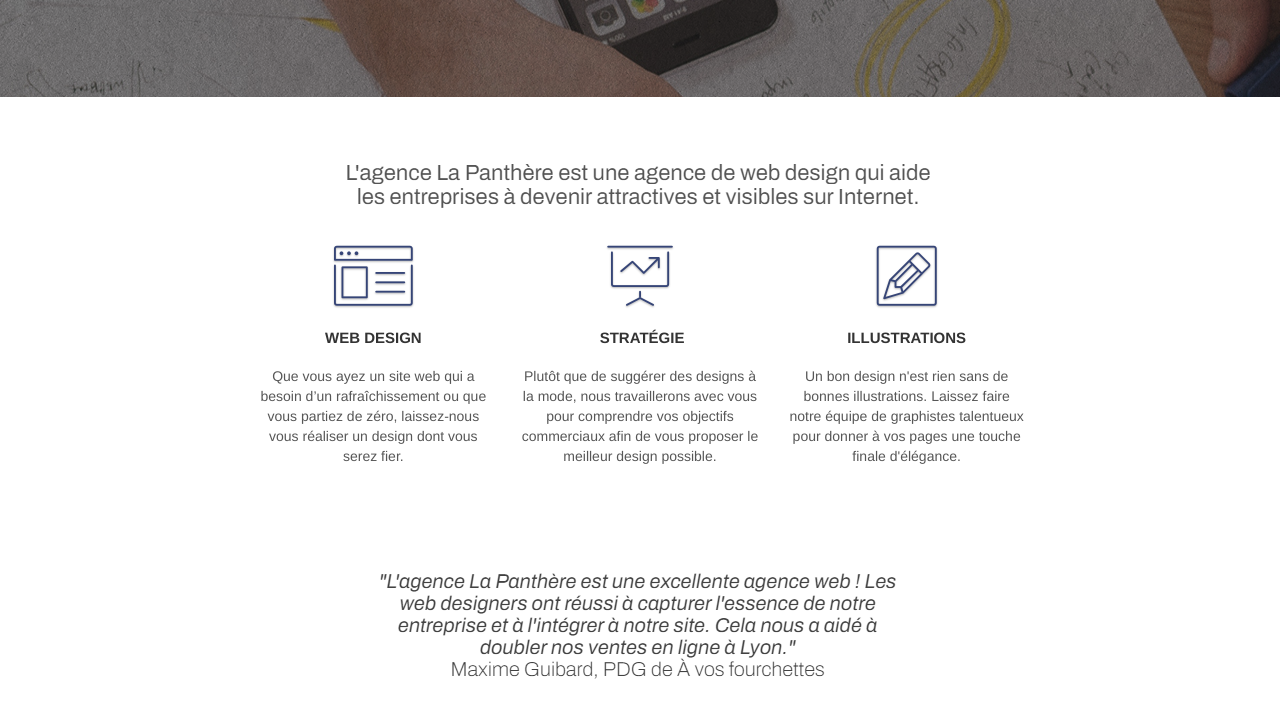
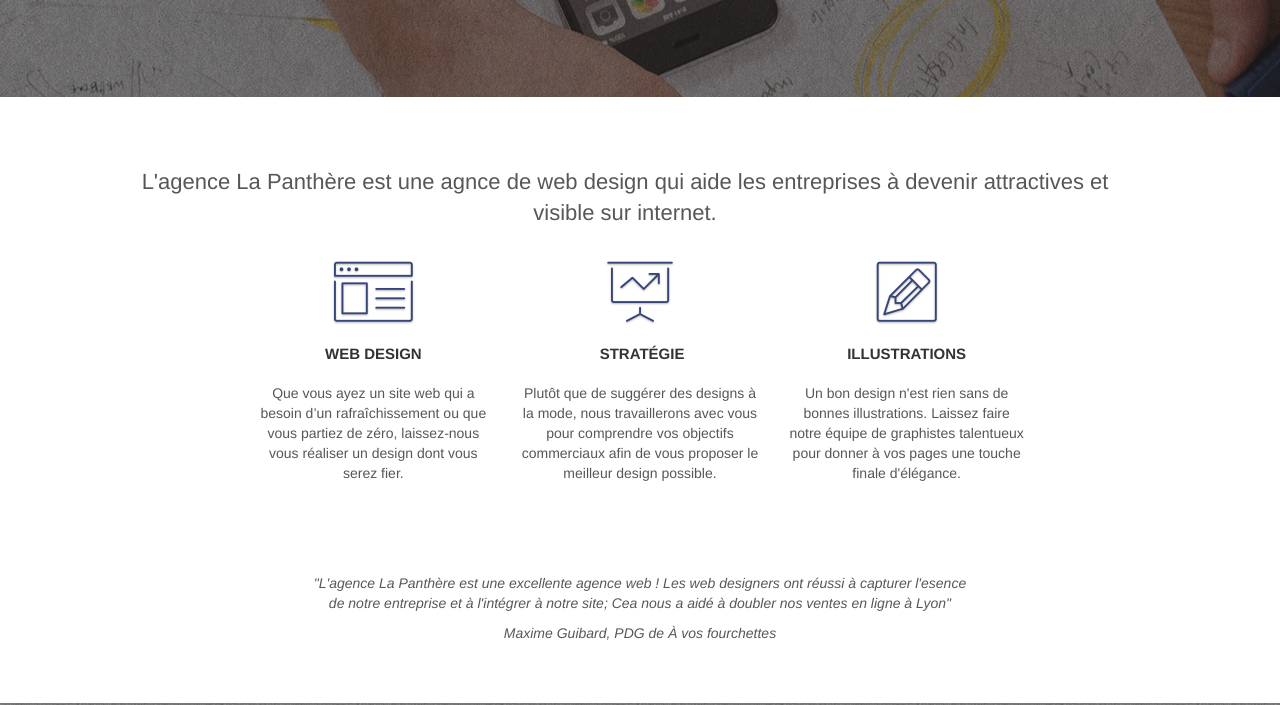
Before and after one commit to alexterieur1/projet-4, a plain HTML site: page index.html in a window 1280 px wide. Shown: the part 438-1143 px from the top of the page. Drawn offline with Linux system fonts and the light colour scheme; grey boxes are pictures that could not be loaded.

Commit message:
image texte supprimée

```diff
--- a/index.html
+++ b/index.html
@@ -20,17 +20,8 @@
 	<script src="./js/gmaps.js"></script>
 
     <title>.</title>
-
-
-<!-- Analytics -->
-
-<!-- Analytics END -->
-
 </head>
 <body>
-<!-- Principal conteneur -->
-<div class="page-container">
-
 <!-- bloc-0 -->
 <header class="bloc bgc-white l-bloc " id="bloc-0">
 	<div class="container bloc-sm">
@@ -82,11 +73,9 @@
 	<!-- bloc-2-services -->
 	<div class="bloc bgc-white l-bloc" id="bloc-2-services">
 		<div class="container bloc-md">
-			<div class="row">
-				<div class="col-sm-12 text-center">
-					<img alt="agence web, agence web paris, web design paris, stratégie web" src="img/title.png" />
-				</div>
-			</div>
+			<h2 class="row col-sm-12 text-center">
+				L'agence La Panthère est une agnce de web design qui aide les entreprises à devenir attractives et visible sur internet.
+			</h2>
 			<div class="row voffset-lg med-width-whitespace">
 				<div class="col-sm-4">
 					<div class="text-center">
@@ -123,10 +112,10 @@
 				</div>
 			</div>
 			<div class="row voffset-lg voffset">
-				<div class="col-xs-12 col-md-8 col-md-offset-2 text-center">
-					<img alt="agence web, agence web paris, web design paris, stratégie web" src="img/citation.png" />
-
-				</div>
+				<cite class="col-xs-12 col-md-8 col-md-offset-2 text-center">
+					<p>"L'agence La Panthère est une excellente agence web ! Les web designers ont réussi à capturer l'esence de notre entreprise et à l'intégrer à notre site; Cea nous a aidé à doubler nos ventes en ligne à Lyon"</p>
+					<p>Maxime Guibard, PDG de &Agrave; vos fourchettes</p>
+				</cite>
 			</div>
 		</div>
 	</div>
@@ -154,7 +143,7 @@
 		<div class="container bloc-lg">
 			<div class="row">
 				<div class="col-sm-12 text-center">
-					<img alt="agence web, agence web paris, web design paris, stratégie web" src="img/title2.png" />
+					<h2>Nous travaillons avec beaucoup de cients,<br/> voici nos réalisations.</h2>
 				</div>
 			</div>
 			<div class="row tight-width-whitespace portfolio-row">
@@ -291,10 +280,5 @@
 	</div>
 </footer>
 <!-- Footer - bloc-8 END -->
-
-</div>
-<!-- Principal conteneur END -->
-
-
 </body>
 </html>
--- a/style.css
+++ b/style.css
@@ -1,3 +1,7 @@
+*{
+    font-family: "HelveticaNeue-Light", "Helvetica Neue Light", "Helvetica Neue", Helvetica, Arial;
+}
+
 body {
     margin: 0;
     padding: 0;
@@ -821,7 +825,9 @@ h4 {
 .bg-presentation {
     background-image: url("img/image-de-presentation.bmp");
 }
-
+address{
+    padding-top:20px;
+}
 @media (max-width: 1024px) {
     .bloc {
         padding-left: 20px;
```
Also changed, not shown: page2.html (+4 -12 lines).
